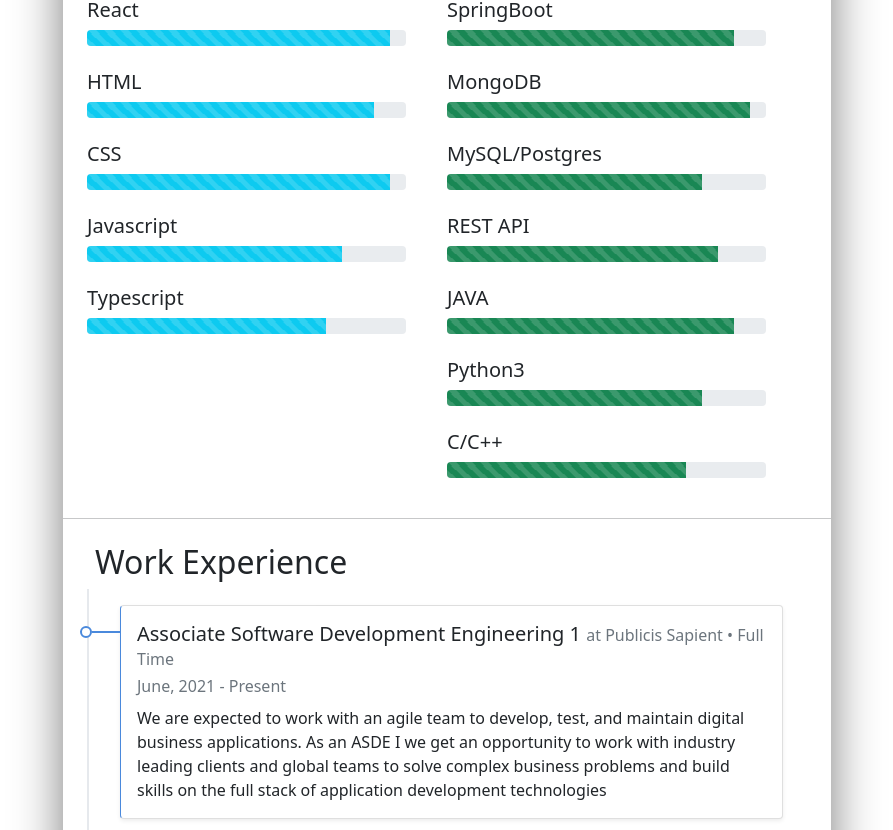
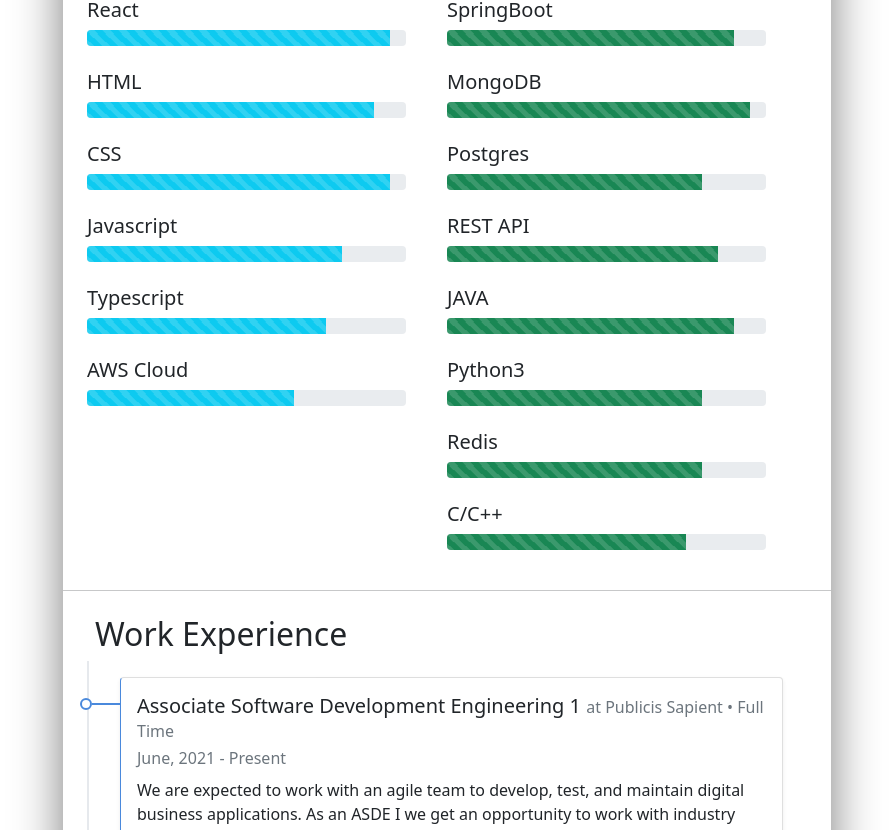
Before and after one commit to BitanSarkar/my-resume, a React (Create React App) app: page / in a window 1280 px wide. Shown: the part 894-1724 px from the top of the page, without its empty margins (193-1086 px from the left). Built offline with nearby package versions, Linux system fonts and the light colour scheme.

Commit message:
feat : skills mods

```diff
--- a/src/constants.js
+++ b/src/constants.js
@@ -39,6 +39,10 @@
         skill: "Typescript",
         level: 75
     },
+    {
+        skill: "AWS Cloud",
+        level: 65
+    },
 
 ];
 export const RIGHT_SKILLS =
@@ -52,7 +56,7 @@
         level: 95
     },
     {
-        skill: "MySQL/Postgres",
+        skill: "Postgres",
         level: 80
     },
     {
@@ -65,6 +69,10 @@
     },
     {
         skill: "Python3",
+        level: 80
+    },
+    {
+        skill: "Redis",
         level: 80
     },
     {
```
